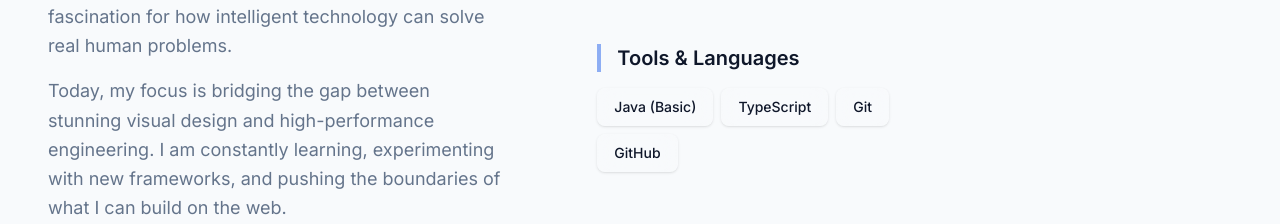
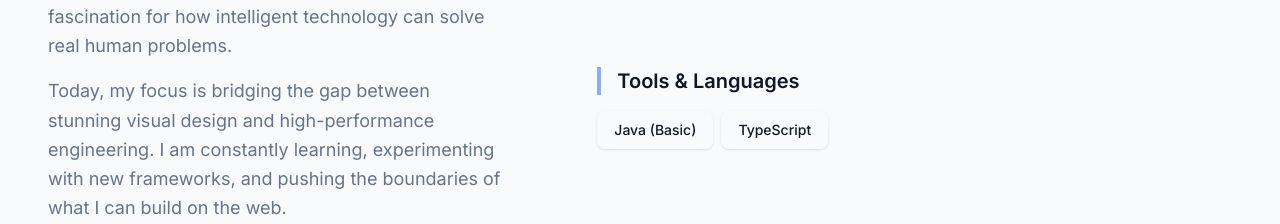
Before and after one commit to vi2219u/porfolio, a Next.js app: page / in a window 1280 px wide. Shown: the part 1124-1348 px from the top of the page. Built offline with nearby package versions, Linux system fonts and the light colour scheme; a web font is replaced by a local one.

Commit message:
Remove Git and GitHub from skills section

```diff
--- a/src/components/sections/About.tsx
+++ b/src/components/sections/About.tsx
@@ -13,7 +13,7 @@ const skillCategories = [
   },
   {
     title: "Tools & Languages",
-    skills: ["Java (Basic)", "TypeScript", "Git", "GitHub"]
+    skills: ["Java (Basic)", "TypeScript"]
   }
 ];
 
```
